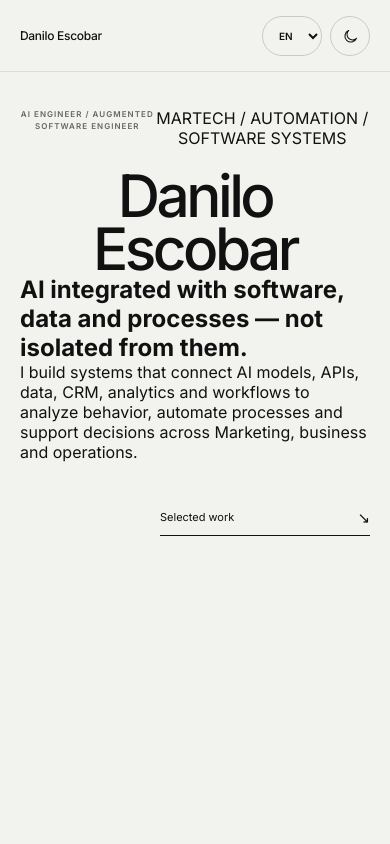
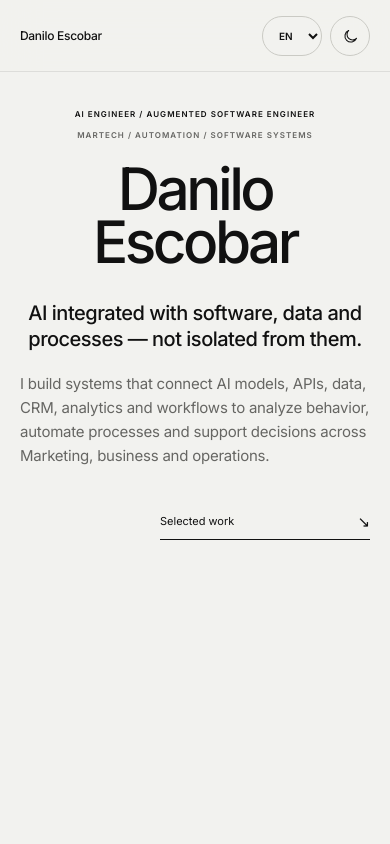
Before and after one commit to escobardanilo/my-site, a Next.js app: page / in a window 390 px wide. Shown: the top 844 px of the page. Built offline with nearby package versions, Linux system fonts and the light colour scheme.

Commit message:
Update hero layout for new positioning

```diff
--- a/src/app/globals.css
+++ b/src/app/globals.css
@@ -397,41 +397,55 @@ button {
 
   align-items: center;
 
-  padding-top: clamp(48px, 6vh, 76px);
-  padding-bottom: clamp(34px, 5vh, 54px);
-}
-
-.hero__top,
+  padding-top: clamp(46px, 6vh, 72px);
+  padding-bottom: clamp(34px, 5vh, 52px);
+}
+
+.hero__top {
+  width: 100%;
+
+  display: flex;
+  flex-direction: column;
+  align-items: center;
+
+  gap: 9px;
+
+  text-align: center;
+}
+
+.hero__eyebrow,
+.hero__secondary {
+  font-size: 10px;
+  line-height: 1.35;
+
+  font-weight: 600;
+
+  letter-spacing: 0.16em;
+}
+
+.hero__eyebrow {
+  color: var(--foreground);
+}
+
+.hero__secondary {
+  color: var(--muted);
+}
+
 .hero__main {
   width: 100%;
 
+  margin-top: clamp(24px, 3vh, 34px);
+
   display: flex;
   justify-content: center;
 
   text-align: center;
-}
-
-.hero__eyebrow {
-  max-width: 760px;
-
-  font-size: 10px;
-  line-height: 1.4;
-
-  font-weight: 600;
-
-  letter-spacing: 0.16em;
-
-  color: var(--muted);
-}
-
-.hero__main {
-  margin-top: clamp(26px, 3vh, 38px);
 }
 
 .hero__title {
   max-width: 980px;
 
-  font-size: clamp(64px, 7vw, 118px);
+  font-size: clamp(64px, 7vw, 112px);
 
   line-height: 0.88;
 
@@ -440,10 +454,10 @@ button {
   letter-spacing: -0.065em;
 }
 
-.hero__manifesto {
-  width: min(100%, 860px);
-
-  margin-top: clamp(42px, 5vh, 64px);
+.hero__positioning {
+  width: min(100%, 820px);
+
+  margin-top: clamp(38px, 4.5vh, 56px);
 
   display: flex;
   flex-direction: column;
@@ -451,41 +465,25 @@ button {
   align-items: center;
 }
 
-.hero__manifesto-title {
-  width: 100%;
-
+.hero__positioning-title {
   max-width: 760px;
 
-  margin-bottom: 28px;
-
   text-align: center;
 
   font-size: clamp(20px, 1.5vw, 22px);
 
-  line-height: 1.25;
+  line-height: 1.3;
 
   font-weight: 500;
 
   letter-spacing: -0.025em;
-
-  color: var(--foreground);
-}
-
-.hero__manifesto-copy {
-  width: 100%;
-
+}
+
+.hero__positioning-copy {
   max-width: 760px;
 
-  margin-left: auto;
-  margin-right: auto;
-
-  display: flex;
-  flex-direction: column;
-
-  gap: 18px;
-}
-
-.hero__manifesto-copy p {
+  margin-top: 24px;
+
   font-size: 16px;
 
   line-height: 1.62;
@@ -498,11 +496,11 @@ button {
 }
 
 .hero__footer {
-  width: min(100%, 980px);
-
-  margin-top: 38px;
-
-  padding-top: 22px;
+  width: min(100%, 820px);
+
+  margin-top: 34px;
+
+  padding-top: 20px;
 
   display: flex;
   justify-content: flex-end;
@@ -1483,17 +1481,14 @@ button {
     font-size: clamp(58px, 11vw, 92px);
   }
 
-  .hero__manifesto {
-    width: min(100%, 720px);
-  }
-
-  .hero__manifesto-title,
-  .hero__manifesto-copy {
-    max-width: 680px;
-  }
-
+  .hero__positioning,
   .hero__footer {
     width: min(100%, 720px);
+  }
+
+  .hero__positioning-title,
+  .hero__positioning-copy {
+    max-width: 680px;
   }
 
   .section-intro {
@@ -1656,8 +1651,9 @@ button {
     padding-bottom: 28px;
   }
 
-  .hero__eyebrow {
-    max-width: 310px;
+  .hero__eyebrow,
+  .hero__secondary {
+    max-width: 320px;
 
     font-size: 8px;
 
@@ -1680,30 +1676,24 @@ button {
     letter-spacing: -0.06em;
   }
 
-  .hero__manifesto {
-    margin-top: 34px;
-  }
-
-  .hero__manifesto-title {
-    margin-bottom: 22px;
-
+  .hero__positioning {
+    margin-top: 32px;
+  }
+
+  .hero__positioning-title {
     font-size: 20px;
-
-    text-align: center;
-  }
-
-  .hero__manifesto-copy {
-    gap: 16px;
-  }
-
-  .hero__manifesto-copy p {
+  }
+
+  .hero__positioning-copy {
+    margin-top: 20px;
+
     font-size: 15px;
 
     line-height: 1.6;
   }
 
   .hero__footer {
-    margin-top: 30px;
+    margin-top: 28px;
 
     padding-top: 18px;
   }
```
